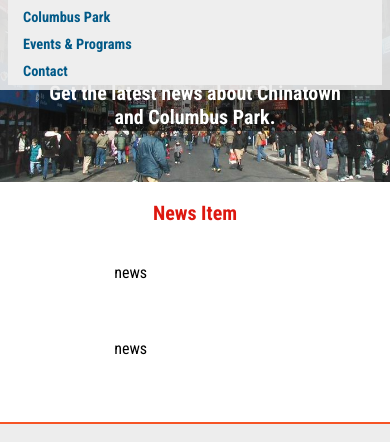
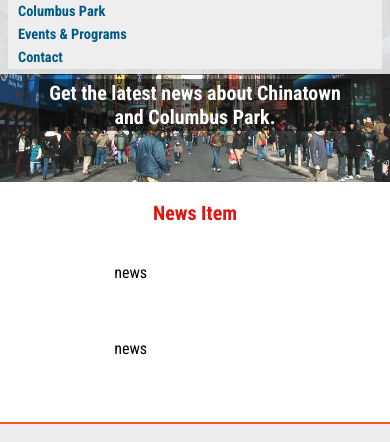
Before and after one commit to jngong/focp-ny-website, a plain HTML site: page news.html in a window 390 px wide. Shown: the part 85-527 px from the top of the page. Drawn offline with Linux system fonts and the light colour scheme.

Commit message:
Added another breapoint for vertical phones @400px

```diff
--- a/css/styles.css
+++ b/css/styles.css
@@ -712,7 +712,6 @@ img.officer {
     padding: 10px 0;
     transition: all 500ms ease-in-out;
     max-height: 500px;
-
   }
 
   .nav-container.hiding {
@@ -743,3 +742,19 @@ img.officer {
   }
 
 }
+
+/*
+  Small devices (vertical phone, 400px and down)
+*/
+
+@media only screen and (max-width: 400px) {
+  .nav-item {
+    padding: 3px 10px;
+    width: 85%;
+  }
+
+  .subnav-item {
+    margin: 5px 2px;
+  }
+
+}
```
